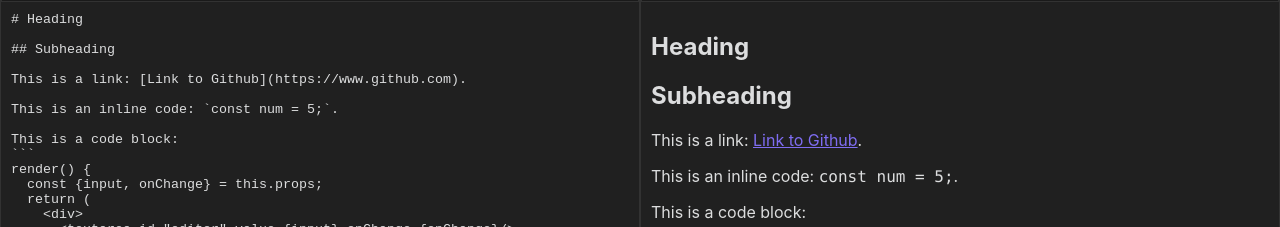
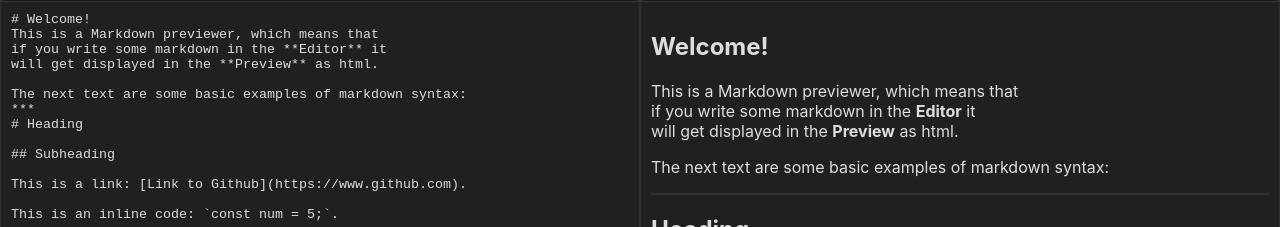
Before and after one commit to redvant/markdown-previewer, a React (Create React App) app: page / in a window 1280 px wide. Shown: the part 126-353 px from the top of the page. Built offline with nearby package versions, Linux system fonts and the light colour scheme.

Commit message:
Update default editor text to explain use

```diff
--- a/src/App.js
+++ b/src/App.js
@@ -5,7 +5,14 @@ import { marked } from 'marked';
 import { sanitize } from 'dompurify';
 import './App.css';
 
-const DEFAULT_TEXT = `# Heading
+const DEFAULT_TEXT = `# Welcome!
+This is a Markdown previewer, which means that
+if you write some markdown in the **Editor** it
+will get displayed in the **Preview** as html.
+
+The next text are some basic examples of markdown syntax:
+***
+# Heading
 
 ## Subheading
 
@@ -38,6 +45,8 @@ This is an image:
 ![Image](https://i.imgur.com/IVGeGuJ.jpeg)
 
 And finally here is some bold text: **BOLD**
+***
+
 `;
 
 marked.setOptions({
```
